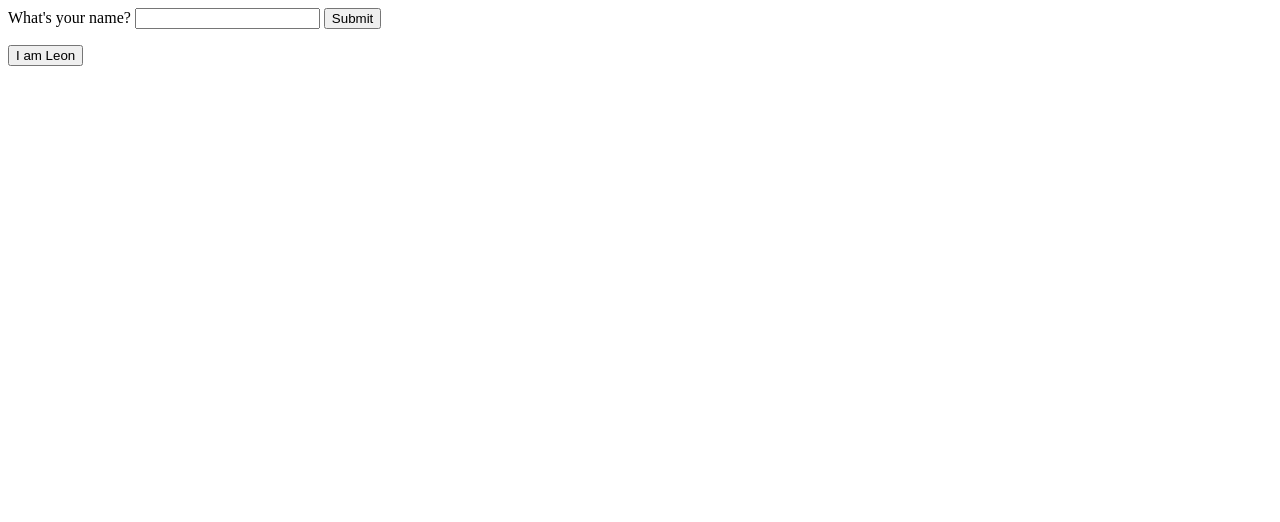
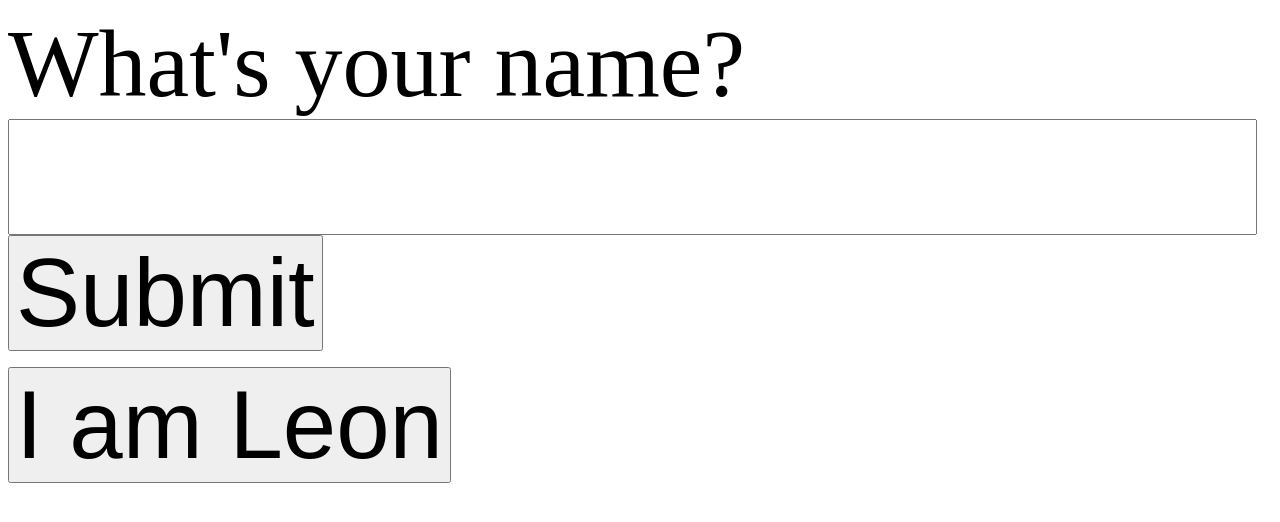
Before and after one commit to Leon112358/fun001, a website: page views/index.html in a window 1280 px wide. Drawn offline with Linux system fonts and the light colour scheme; files that its build step writes are made by us from their sources.

Commit message:
add some styles

```diff
--- a/css/styles.css
+++ b/css/styles.css
@@ -0,0 +1,3 @@
+#leon, #requesterSubmit, #requesterLabel, #requester{
+    font-size: 6em;
+}
--- a/views/index.html
+++ b/views/index.html
@@ -1,12 +1,15 @@
 <html>
+    <head>
+        <link rel="stylesheet" href="styles.css">
+    </head>
     <body>
         <form action="/" method="post">
-            <label for="requester">What's your name?</label>
+            <label id="requesterLabel" for="requester">What's your name?</label>
             <input id="requester" name="requester" type="text" required>
-            <button type="submit">Submit</button>
+            <button id="requesterSubmit" type="submit">Submit</button>
         </form>
         <form action="/leon" method="post">
-            <button type="submit">I am Leon</button>
+            <button id="leon" type="submit">I am Leon</button>
         </form>
     </body>
 </html>
```
